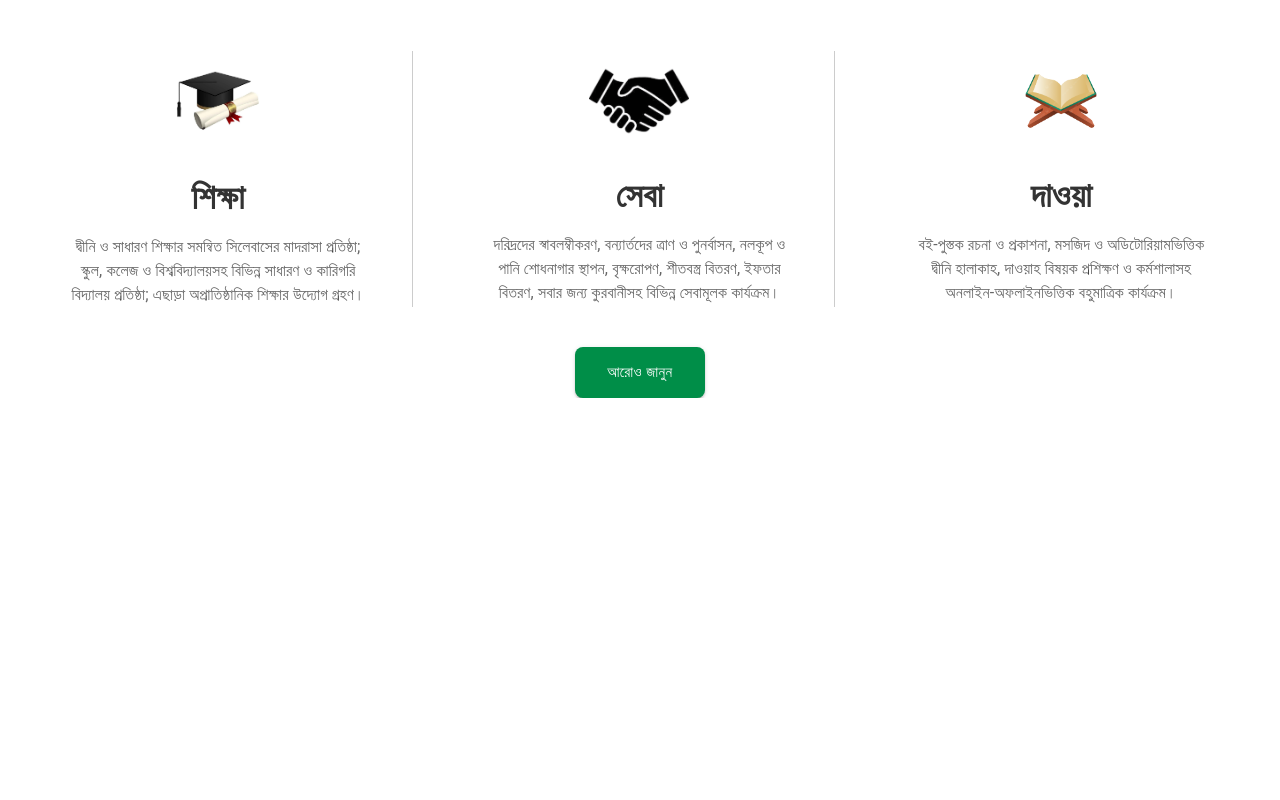
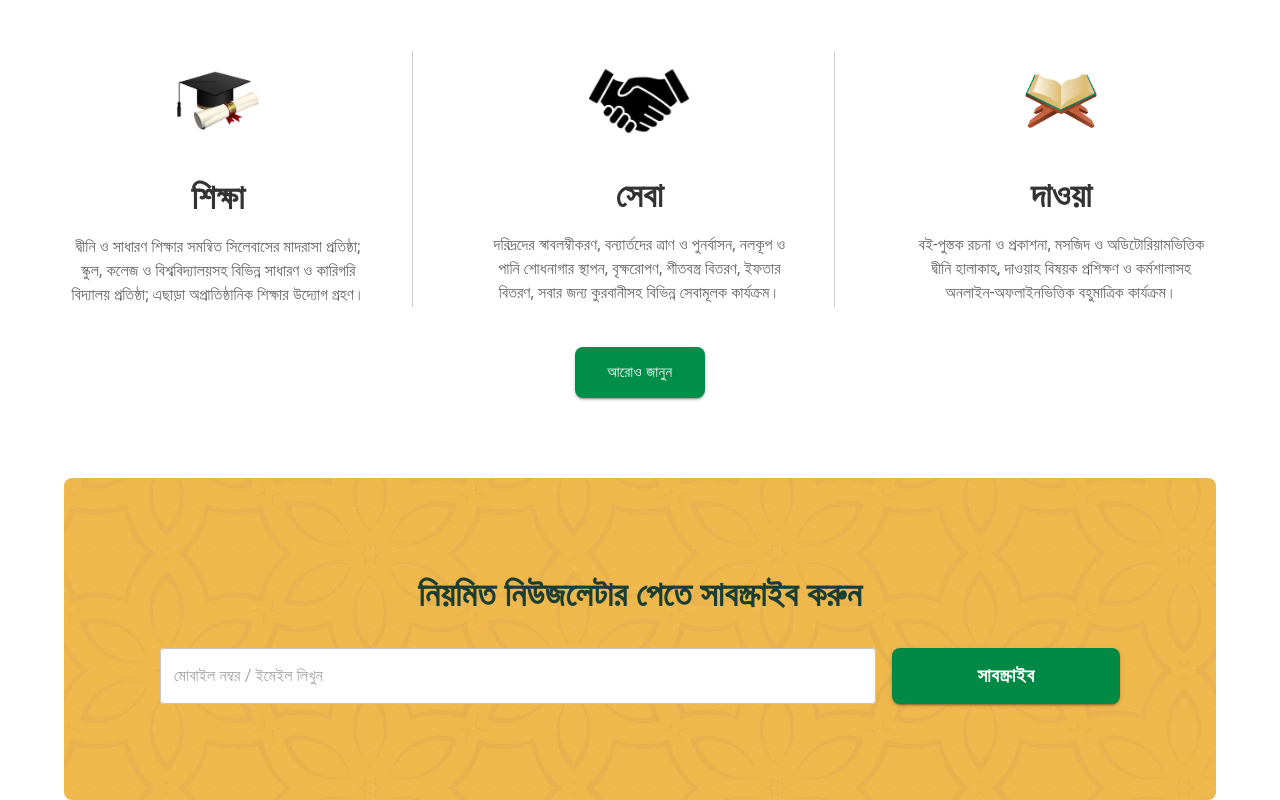
Before and after one commit to coders-rabbi/al-arafat, a Next.js app: page / in a window 1280 px wide. Shown: the part 1150-1950 px from the top of the page. Before the commit the page ends 1548 px from the top, so only its background shows below. Built offline with nearby package versions, Linux system fonts and the light colour scheme; what @mui/material-nextjs would draw is missing.

Commit message:
new letter done

```diff
--- a/src/app/(withCommonLayout)/page.tsx
+++ b/src/app/(withCommonLayout)/page.tsx
@@ -1,5 +1,6 @@
 import DonationForm from "@/components/UI/HomePage/DonationForm/DonationForm";
 import HeroSection from "@/components/UI/HomePage/HeroSection/HeroSection";
+import NewsLetter from "@/components/UI/HomePage/NewsLetter/NewsLetter";
 import UmmahVision from "@/components/UI/HomePage/UmmahVision/UmmahVision";
 
 const HomePage = () => {
@@ -8,6 +9,7 @@ const HomePage = () => {
       <HeroSection />
       <DonationForm />
       <UmmahVision />
+      <NewsLetter />
     </>
   );
 };
--- a/src/components/Shared/Footer/Footer.tsx
+++ b/src/components/Shared/Footer/Footer.tsx
@@ -10,7 +10,7 @@ import {
 } from "@mui/material";
 import Image from "next/image";
 import footerImg from "@/assets/images/footer-image.png"; // নিশ্চিত করুন এটি মসজিদের সিলুয়েট ইমেজ
-import logo from "@/assets/images/footer-logo.png"; // নিশ্চিত করুন এটি আস-সুন্নাহ ফাউন্ডেশনের লোগো
+import logo from "@/assets/images/footer-logo.png"; // নিশ্চিত করুন এটি আল-আরাফাত ফাউন্ডেশনের লোগো
 
 // Icons
 import FacebookRoundedIcon from "@mui/icons-material/FacebookRounded";
@@ -22,7 +22,8 @@ const Footer = () => {
     <Box
       component="footer"
       position="relative"
-      mt={10}
+      mt={-12}
+      zIndex={-1}
       sx={{
         backgroundColor: "#0F2920",
         color: "white",
@@ -53,7 +54,14 @@ const Footer = () => {
         />
       </Box>
 
-      <Container maxWidth="lg" sx={{ position: "relative", zIndex: 2 }}>
+      <Container
+        maxWidth="lg"
+        sx={{
+          position: "relative",
+          zIndex: 2,
+          mt: { xs: "120px", md: "100px" },
+        }}
+      >
         <Grid container spacing={2} justifyContent="space-between">
           {/* Logo and About Column */}
           <Grid item xs={6} md={4}>
@@ -178,7 +186,7 @@ const Footer = () => {
       >
         <Container maxWidth="lg">
           <Typography variant="caption" color="rgba(255, 255, 255, 0.7)">
-            স্বত্ব &copy; 2026 আস-সুন্নাহ ফাউন্ডেশন - সর্ব স্বত্ব সংরক্ষিত।
+            স্বত্ব &copy; 2026 আল-আরাফাত ফাউন্ডেশন - সর্ব স্বত্ব সংরক্ষিত।
           </Typography>
         </Container>
       </Box>
--- /dev/null
+++ b/src/components/UI/HomePage/NewsLetter/NewsLetter.tsx
@@ -0,0 +1,98 @@
+import {
+  Box,
+  Typography,
+  TextField,
+  MenuItem,
+  Button,
+  Grid,
+  Container,
+  IconButton,
+} from "@mui/material";
+import InfoIcon from "@mui/icons-material/Info";
+import bannersvg from "@/assets/svg/2.svg";
+import Image from "next/image";
+
+const NewsLetter = () => {
+  return (
+    <Container  maxWidth="lg" sx={{ mt: 10, zIndex: "1300"}}>
+      <Box
+        sx={{
+          backgroundColor: "#eeb84c",
+          borderRadius: "8px",
+          padding: { xs: 5, md: 12 },
+          backgroundImage:
+            "radial-gradient(circle, rgba(255,255,255,0.1) 1px, transparent 1px)",
+          backgroundSize: "20px 20px",
+          position: "relative", // মেইন বক্স রিলেটিভ থাকবে
+          overflow: "hidden", // ব্যানার যেন বক্সের বাইরে না যায়
+        }}
+      >
+        {/* SVG ব্যানার - এটি নিচে থাকবে */}
+        <Box
+          sx={{
+            position: "absolute",
+            top: 0,
+            left: 0,
+            width: "100%",
+            height: "100%",
+            zIndex: 1, // কম ইনডেক্স যাতে নিচে থাকে
+            opacity: 0.8, // প্রয়োজন অনুযায়ী অপাসিটি কমাতে পারেন
+            pointerEvents: "none", // যাতে ব্যানারের কারণে ইনপুটে ক্লিক করতে সমস্যা না হয়
+          }}
+        >
+          <Image
+            src={bannersvg}
+            alt="Donation Banner"
+            fill
+            style={{ objectFit: "cover" }}
+          />
+        </Box>
+
+        <Box sx={{ position: "relative", zIndex: 2 }}>
+          <Typography
+            variant="h4"
+            align="center"
+            sx={{
+              fontWeight: "bold",
+              color: "#1a3d34",
+              mb: 4,
+            }}
+          >
+            নিয়মিত নিউজলেটার পেতে সাবস্ক্রাইব করুন
+          </Typography>
+
+          <Grid container spacing={2} alignItems="flex-end" component="div">
+            <Grid item xs={12} sm={6} md={9} component="div">
+              <TextField
+                fullWidth
+                placeholder="মোবাইল নম্বর / ইমেইল লিখুন"
+                variant="outlined"
+                sx={{ backgroundColor: "#fff", borderRadius: "4px" }}
+              />
+            </Grid>
+
+            <Grid item xs={12} sm={6} md={3} component="div">
+              <Button
+                fullWidth
+                variant="contained"
+                sx={{
+                  backgroundColor: "#008944",
+                  "&:hover": { backgroundColor: "#006d36" },
+                  height: "56px",
+                  fontSize: "1.2rem",
+                  fontWeight: "bold",
+                  borderRadius: "8px",
+                  textTransform: "none",
+                }}
+              >
+                সাবস্ক্রাইব
+              </Button>
+            </Grid>
+          </Grid>
+        </Box>
+      </Box>
+    </Container>
+  );
+};
+
+export default NewsLetter;
```
